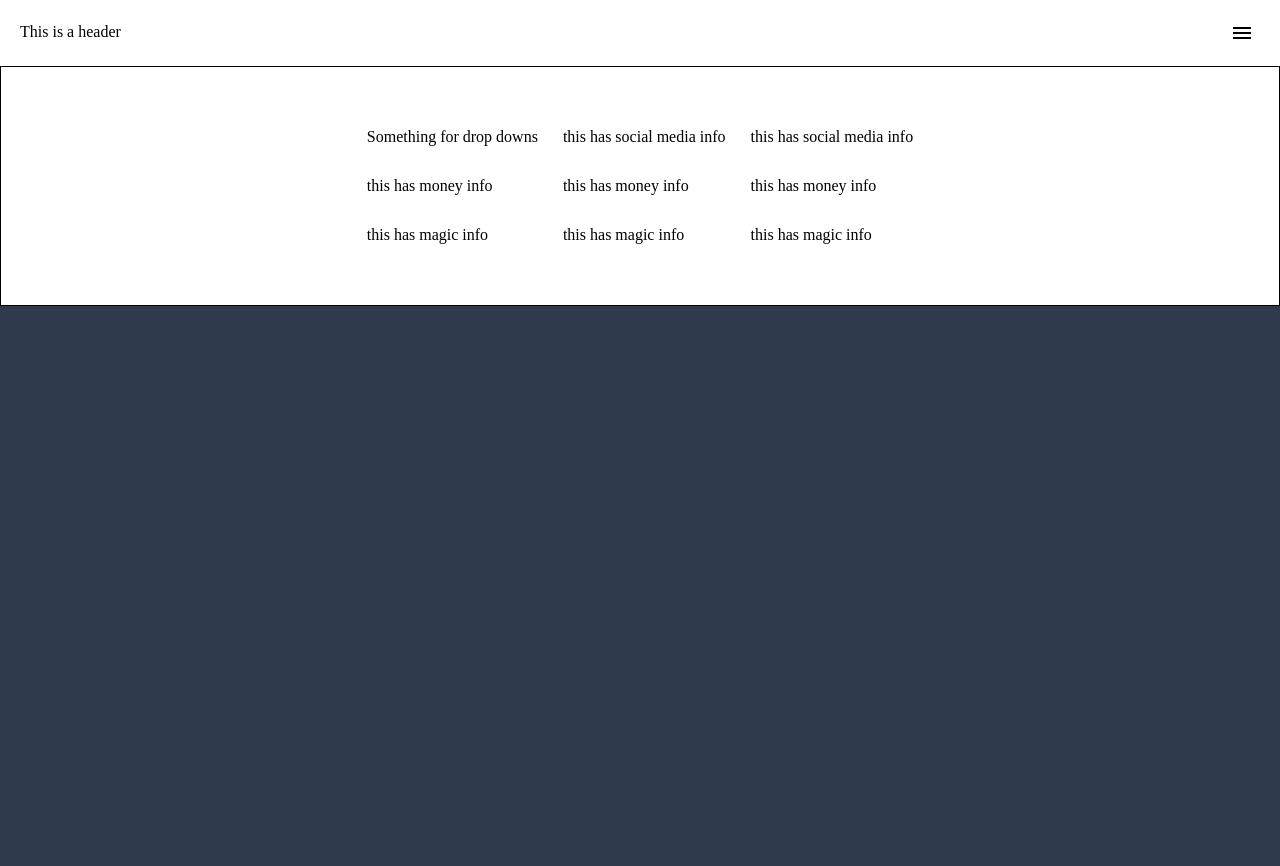
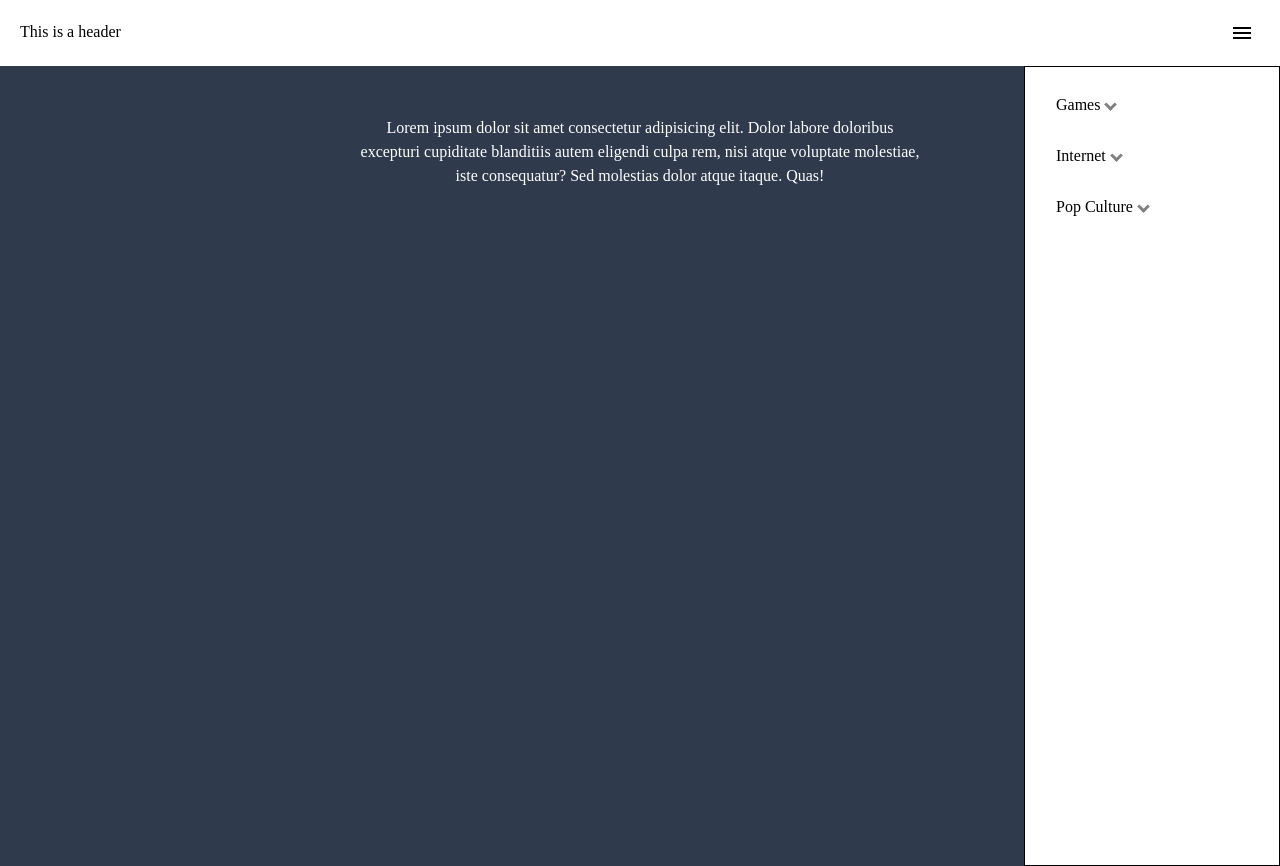
Before and after one commit to dominatormejia/Drop-Down, a website built with webpack: page src/template.html in a window 1280 px wide. Both pictures are taken after a click on the button 1242 px from the left and 33 px from the top of the page. Built offline with nearby package versions, Linux system fonts and the light colour scheme.

Commit message:
Sidebar drop down with sub-drop downs

```diff
--- a/src/index.js
+++ b/src/index.js
@@ -7,9 +7,21 @@ const button = document.querySelector("button");
 const dropDown = document.querySelector(".drop-down");
 
 button.addEventListener("click", () => {
-  if (dropDown.classList.contains("hidden")) {
-    dropDown.classList.remove("hidden");
-  } else {
-    dropDown.classList.add("hidden");
+  if (dropDown) {
+    dropDown.classList.toggle("hidden");
   }
 });
+
+dropDown.addEventListener("click", (event) => {
+  if (event.target.classList.contains("sidebar")) {
+    const sibling = event.target.nextElementSibling;
+    const child = event.target.firstElementChild;
+    if (sibling) {
+      sibling.classList.toggle("hidden");
+    }
+    if (child) {
+      child.classList.toggle("down");
+      child.classList.toggle("up");
+    }
+  }
+});
--- a/src/styles.css
+++ b/src/styles.css
@@ -71,30 +71,37 @@ header {
   justify-content: space-between;
   padding: 20px;
 }
-button {
+.dropdown-button,
+.sidebar {
   background-color: transparent;
   border: none;
 }
-
+.sidebar {
+  text-align: left;
+}
 .drop-down {
   display: flex;
+  flex-direction: column;
   gap: 25px;
   border: 1px solid;
   position: absolute;
   background-color: white;
-  height: 30vh;
-  width: 100vw;
-  justify-content: center;
-  align-items: center;
+  height: 100vh;
+  width: 30vw;
   padding: 25px;
-  /* right: 50px;
-  top: 50px;
-  border-radius: 10px; */
+  right: 0px;
+  top: 66px;
 }
 .drop-down > div {
   display: flex;
   flex-direction: column;
   gap: 25px;
+}
+ul {
+  display: flex;
+  flex-direction: column;
+  gap: 10px;
+  list-style: none;
 }
 .hidden {
   display: none;
@@ -114,3 +121,29 @@ main > div {
 img {
   width: 50px;
 }
+.arrow {
+  border: solid grey;
+  border-width: 0 3px 3px 0;
+  display: inline-block;
+  padding: 3px;
+  transition: transform 0.2s cubic-bezier(0.4, 0, 0.2, 1);
+}
+.down {
+  transform: rotate(45deg);
+  -webkit-transform: rotate(45deg);
+  position: relative;
+  left: 2px;
+  bottom: 1px;
+}
+.up {
+  transform: rotate(-135deg);
+  -webkit-transform: rotate(-135deg);
+  position: relative;
+  left: 2px;
+  bottom: -2px;
+}
+@media screen and (min-width: 1200px) {
+  .drop-down {
+    width: 20vw;
+  }
+}
--- a/src/template.html
+++ b/src/template.html
@@ -8,7 +8,7 @@
   <body>
     <header>
       <div>This is a header</div>
-      <button>
+      <button class="dropdown-button">
         <svg
           xmlns="http://www.w3.org/2000/svg"
           height="24px"
@@ -24,19 +24,25 @@
     </header>
     <div class="drop-down hidden">
       <div>
-        <div>Something for drop downs</div>
-        <div>this has money info</div>
-        <div>this has magic info</div>
+        <button class="sidebar">Games <i class="arrow down"></i></button>
+        <ul class="hidden">
+          <li>this has money info</li>
+          <li>this has magic info</li>
+        </ul>
       </div>
       <div>
-        <div>this has social media info</div>
-        <div>this has money info</div>
-        <div>this has magic info</div>
+        <button class="sidebar">Internet <i class="arrow down"></i></button>
+        <ul class="hidden">
+          <li>this has money info</li>
+          <li>this has magic info</li>
+        </ul>
       </div>
       <div>
-        <div>this has social media info</div>
-        <div>this has money info</div>
-        <div>this has magic info</div>
+        <button class="sidebar">Pop Culture <i class="arrow down"></i></button>
+        <ul class="hidden">
+          <li>this has money info</li>
+          <li>this has magic info</li>
+        </ul>
       </div>
     </div>
     <main>
```
